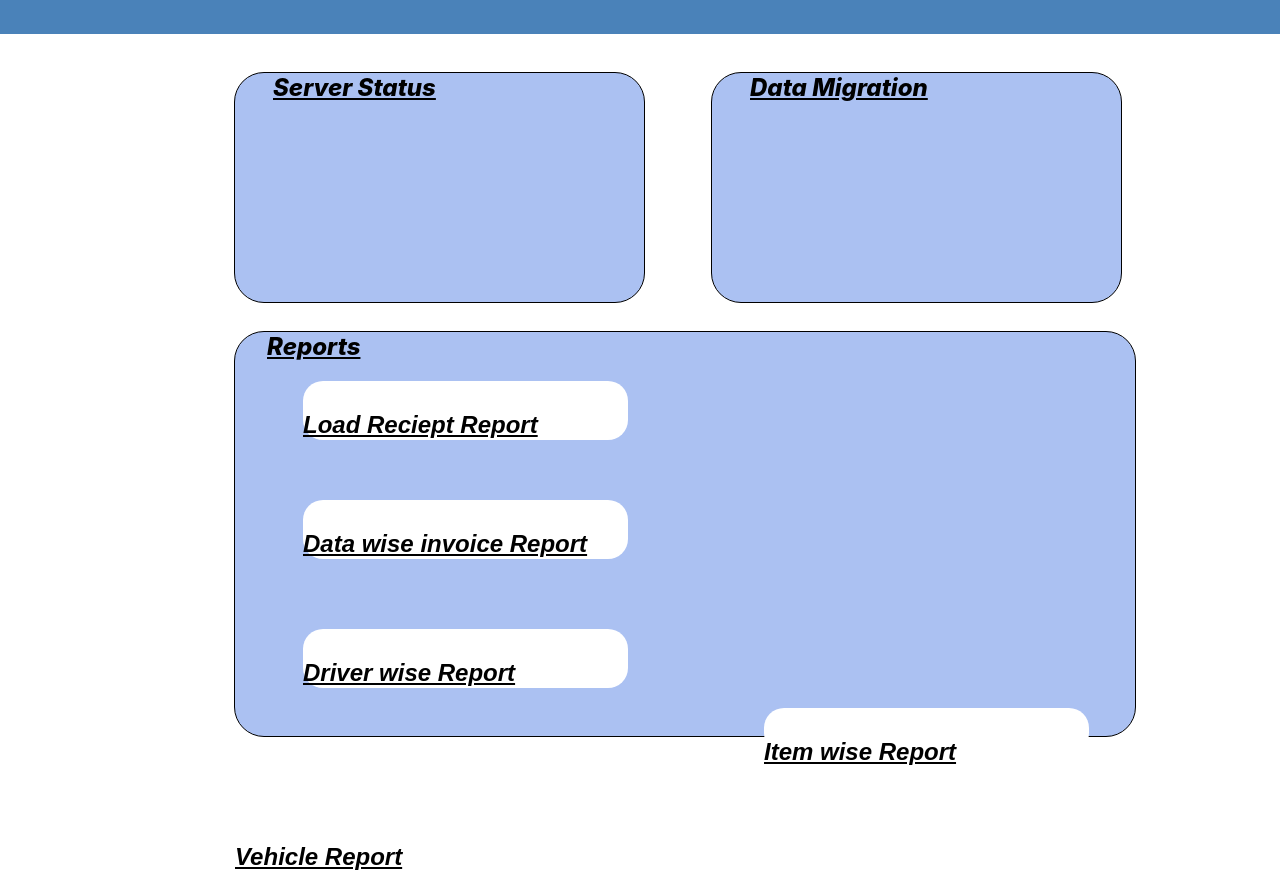
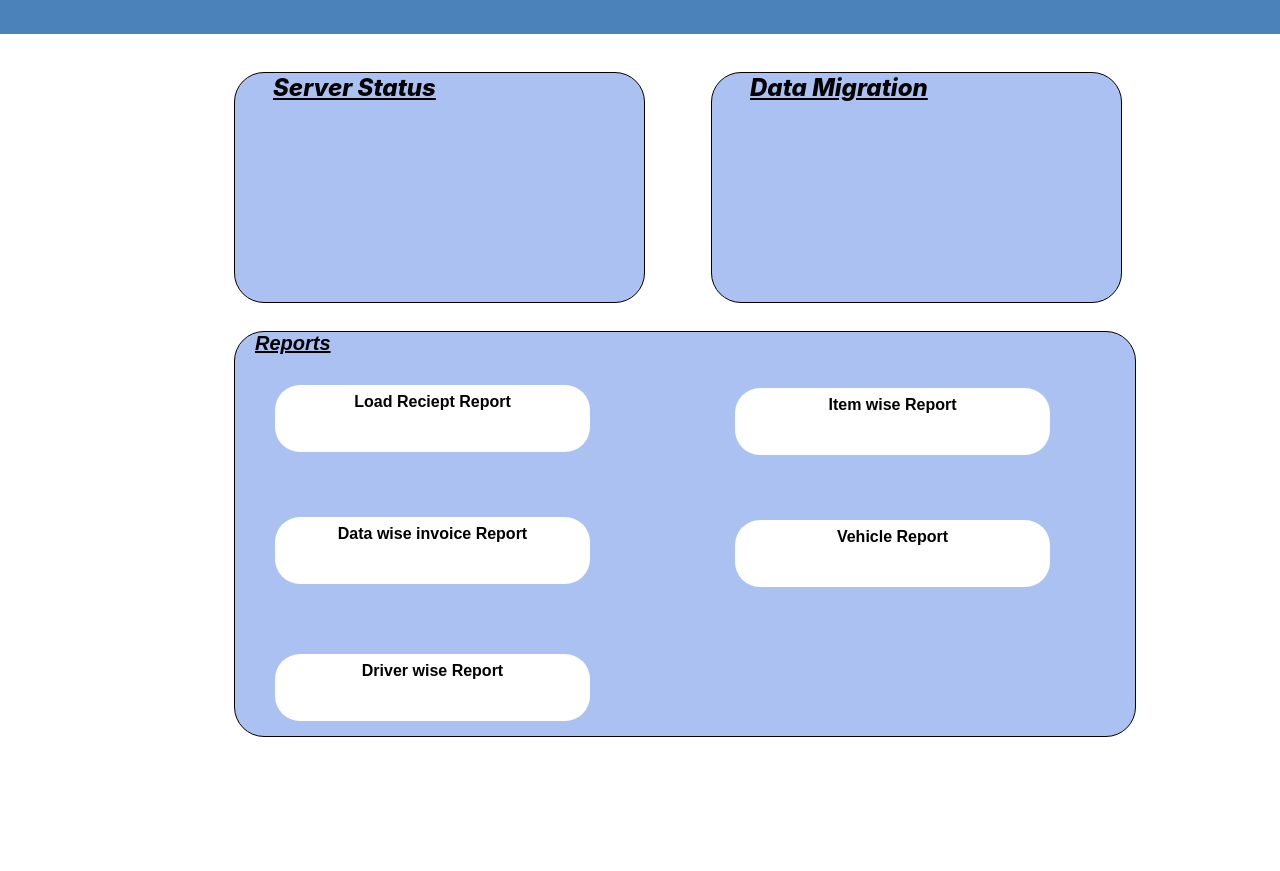
Before and after one commit to PathanMubarak/admin-dashboard, a plain HTML site: page Admin_Dashboard.html in a window 1280 px wide. Shown: the part 69-940 px from the top of the page. After the commit the page ends 806 px from the top, so only its background shows below. Drawn offline with Linux system fonts and the light colour scheme.

Commit message:
second commit

```diff
--- a/Admin_Dashboard.html
+++ b/Admin_Dashboard.html
@@ -37,6 +37,9 @@
         }
         .navbar ul li a:hover{
             color: black;
+        }
+        .main{
+            align-items: center;
         }
         .section{
             display: flex;
@@ -103,93 +106,131 @@
             margin-left: 234px;
             border: 1px solid black;
             border-radius: 30px;
-
-        }
-        .reports a{
-            color: black;
-            font-family: Inter;
-            font-size: 24px;
-            font-style: italic;
-            font-weight: 800;
-            line-height: 29px;
-            letter-spacing: 0em;
-            text-align: left;
-            width: 451px;
-            height: 258px;
-            margin-top: 101px;
-            margin-left: 32px;
          }
         .reports .container1{
-        width: 325px;
+            background: white;
+            width: 315px;
             height: 59px;
-        background-color: white;
-        border-radius: 20px;
+            border-radius: 25px;
+            margin-top: 30px;
+            margin-left: 40px;
             text-align: center;
-        margin-top:20px;
-        margin-left: 68px;
+            padding-top: 8px;
+        }
+        .reports .container1 a{
+            text-decoration: none;
+            color: black;
+            font-weight: bold;
+            size: 20px;
+            padding-top: 10px;
 
         }
         .reports .container2{
-        width: 325px;
+            background: white;
+            width: 315px;
             height: 59px;
-        background-color: white;
-        border-radius: 20px;
+            border-radius: 25px;
+            margin-top: 65px;
+            margin-left: 40px;
             text-align: center;
-        margin-top:60px;
-        margin-left: 68px;
+            padding-top: 8px;
+        }
+        .reports .container2 a{
+            text-decoration: none;
+            color: black;
+            font-weight: bold;
+            size: 20px;
+        }
+        .reports .container3{
+            background: white;
+            width: 315px;
+            height: 59px;
+            border-radius: 25px;
+            margin-top: 70px;
+            margin-left: 40px;
+            text-align: center;
+            padding-top: 8px;
+        }
+        .reports .container3 a{
+            text-decoration: none;
+            color: black;
+            font-weight: bold;
+            size: 20px;
+        }
+        .reports .container4{
+            background: white;
+            width: 315px;
+            height: 59px;
+            border-radius: 25px;
+            margin-top: -333px;
+            margin-left: 500px;
+            text-align: center;
+            padding-top: 8px;
 
          }
-       .reports .container3{
-        width: 325px;
+         .reports .container4 a{
+            text-decoration: none;
+            color: black;
+            font-weight: bold;
+            size: 20px;
+         }
+         .reports .container5{
+            background: white;
+            width: 315px;
             height: 59px;
-        background-color: white;
-        border-radius: 20px;
+            border-radius: 25px;
+            margin-top: 65px;
+            margin-left: 500px;
             text-align: center;
-        margin-top:70px;
-        margin-left: 68px;
+            padding-top: 8px;
 
          }
-       .reports .container4{
-        width: 325px;
-        height: 45px;
-        background-color: white;
-        border-radius: 20px;
-        text-align: center;
-        margin-top:20px;
-        margin-left: 529px;
-       }
-       .reports .container5{
-        width: 325px;
-        height: 45px;
-        background-color: white;
-        border-radius: 20px;
-        text-align: center;
-        margin-top:60px;
-        margin-left: 529x;
+         .reports .container5 a{
+            text-decoration: none;
+            color: black;
+            font-weight: bold;
+            size: 20px;
+
          }
     </style>
 </head>
+
 <body>
     <div class="navbar">
         <ul>
-            <li><a href="/">Dashboard</a></li>
-            <li><a href="/">Requests</a></li>
+            <li><a href="Admin_Dashboard.html">Dashboard</a></li>
+            <li><a href="Admin_requests.html">Requests</a></li>
             <li><a href="/">Invoice</a></li>
             <li><a href="/">Users</a></li>
             <li><a href="/">Profile</a></li>
             <li><a href="/">LogOut?</a></li>
         </ul>
     </div>
-    <div class="section">
+
+
+    <div class="main">
+
+    <div class="section" id="dasboard">
+
         <div class="server-status"><a href="/">Server Status</a></div>
         <div class="data-migration"><a href="/">Data Migration</a></div>
     </div>
-    <div class="reports"><a href="/">Reports</a>
-       <div class="container1"><a href="/"><p >Load Reciept Report</p></a></div>
-        <div class="container2"><a href="/"><p>Data wise invoice Report</p></a></div>
-        <div class="container3"><a href="/"><p >Driver wise Report</p></a></div>
-        <div class="container4"><a href="/"><p >Item wise Report</p></a></div>
-        <div class="container5"><a href="/"><p >Vehicle Report</p></a></div>
+    <div class="reports">
+        <div><a href="/" #reports style="color: black; font-weight: 700; margin-left: 20px; border-top: 10px; font-size: 20px; font-style: italic;">Reports</a></div>
+    <div class="container1"><a href="#"><p >Load Reciept Report</p></a></div>
+    <div class="container2"><a href="#"><p>Data wise invoice Report</p></a></div>
+    <div class="container3"><a href="#"><p >Driver wise Report</p></a></div>
+    <div class="container4"><a href="#"><p >Item wise Report</p></a></div>
+    <div class="container5"><a href="#"><p >Vehicle Report</p></a></div>
+
+    </div>
+
+    </div>
+
+
+
+
+
     </div>
 </body>
 </html>
```
Also changed, not shown: Admin_Requests.html (+108 -0 lines), index.html (added, +57 -0 lines). Lines whose indentation alone changed are shown as unchanged.
